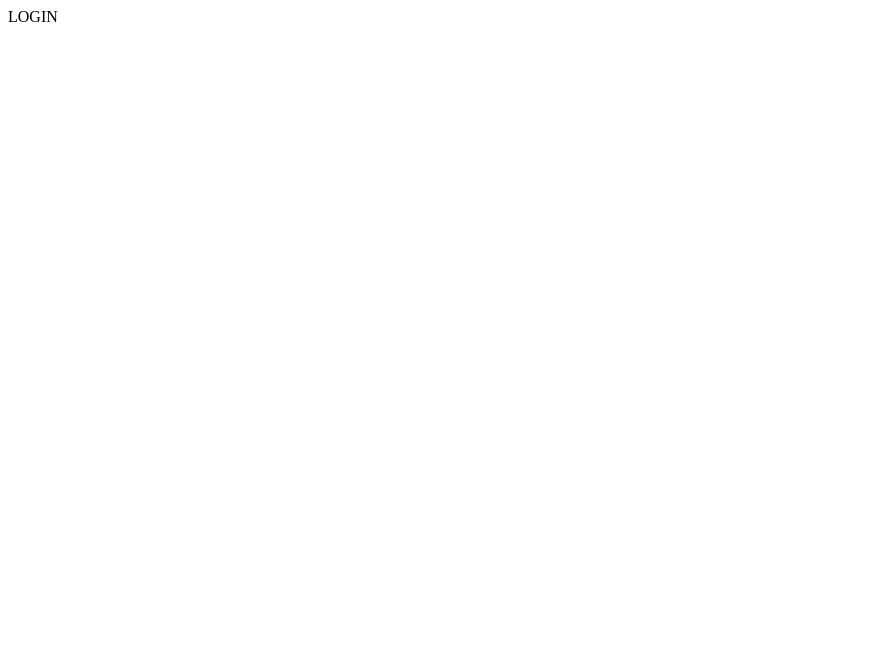
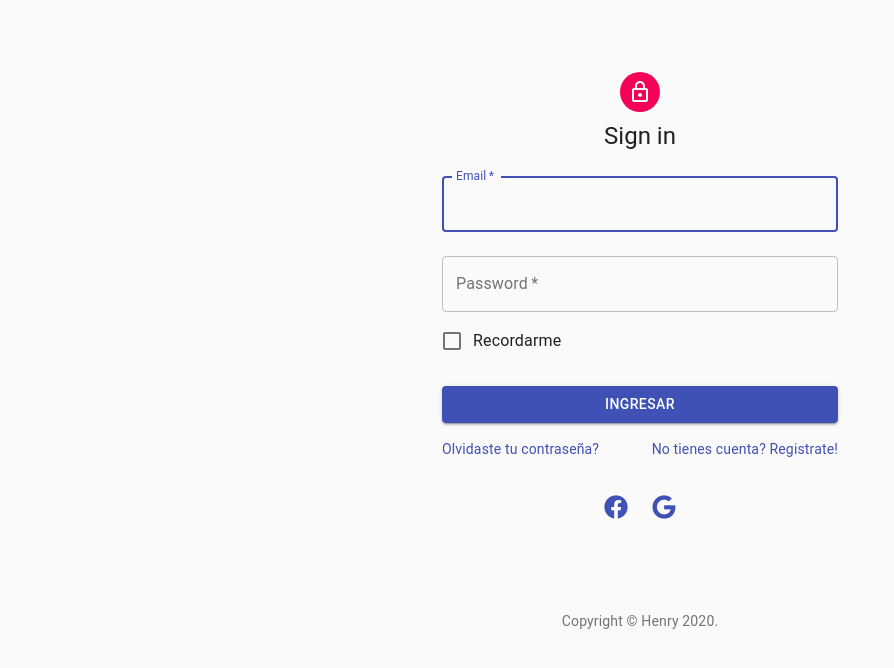
Before and after one commit to dierodz/henry-app, a React (Create React App) app in the folder client/: page /auth/login in a window 1280 px wide. Shown: the top 668 px of the page, without its empty margins (0-894 px from the left). Built offline with nearby package versions, Linux system fonts and the light colour scheme.

Commit message:
add Login page

```diff
--- a/client/package.json
+++ b/client/package.json
@@ -3,12 +3,14 @@
   "version": "0.1.0",
   "private": true,
   "dependencies": {
+    "@fortawesome/fontawesome-free": "^5.15.0",
     "@material-ui/core": "^4.11.0",
     "@material-ui/icons": "^4.9.1",
     "@testing-library/jest-dom": "^4.2.4",
     "@testing-library/react": "^9.5.0",
     "@testing-library/user-event": "^7.2.1",
     "axios": "^0.20.0",
+    "formik": "^2.1.6",
     "node-sass": "^4.14.1",
     "react": "^16.13.1",
     "react-dom": "^16.13.1",
--- a/client/src/pages/auth/LoginScreen.js
+++ b/client/src/pages/auth/LoginScreen.js
@@ -1,7 +1,171 @@
-import React from "react";
+import React from 'react';
+import Avatar from '@material-ui/core/Avatar';
+import Button from '@material-ui/core/Button';
+import CssBaseline from '@material-ui/core/CssBaseline';
+import TextField from '@material-ui/core/TextField';
+import FormControlLabel from '@material-ui/core/FormControlLabel';
+import Checkbox from '@material-ui/core/Checkbox';
+import Link from '@material-ui/core/Link';
+import Grid from '@material-ui/core/Grid';
+import Box from '@material-ui/core/Box';
+import LockOutlinedIcon from '@material-ui/icons/LockOutlined';
+import Typography from '@material-ui/core/Typography';
+import { makeStyles } from '@material-ui/core/styles';
+import Container from '@material-ui/core/Container';
+import IconButton from '@material-ui/core/IconButton';
+import Icon from '@material-ui/core/Icon';
+import { useFormik } from "formik";
 
-const LoginScreen = () => {
-  return <div>LOGIN</div>;
-};
 
-export default LoginScreen;
+const useStyles = makeStyles((theme) => ({
+  paper: {
+    marginTop: theme.spacing(8),
+    display: 'flex',
+    flexDirection: 'column',
+    alignItems: 'center',
+  },
+  avatar: {
+    margin: theme.spacing(1),
+    backgroundColor: theme.palette.secondary.main,
+  },
+  form: {
+    width: '100%', // Fix IE 11 issue.
+    marginTop: theme.spacing(1),
+  },
+  submit: {
+    margin: theme.spacing(3, 0, 2),
+  },
+  icons:{
+    margin:theme.spacing(3, 0, 2)
+  }
+}));
+
+export default function LoginScreen() {
+  const classes = useStyles();
+
+  const formik = useFormik({
+    initialValues: {
+      email: "",
+      password: "",
+    },
+    validate() {
+      const errors = {};
+      if (formik.touched.email && !formik.values.email) {
+        errors.email = "Required";
+      } else if (
+        !/^[A-Z0-9._%+-]+@[A-Z0-9.-]+\.[A-Z]{2,4}$/i.test(formik.values.email)
+      ) {
+        errors.email = "Invalid email address";
+      }
+      if (formik.touched.password && !formik.values.password) {
+        errors.password = "Required";
+      } else if (formik.values.password.length <= 8) {
+        errors.password = "Must be more than 8 characters";
+      }
+      return errors;},
+    onSubmit: async (values) => {
+      alert(values.email + values.password)
+      //descomentar al conectar
+
+      /* try {
+        await loginWithEmail(values.email, values.password);
+        history.push("/");
+      } catch { } */
+    }
+  });
+
+
+  return (
+    <Container component="main" maxWidth="xs">
+      <CssBaseline />
+      <div className={classes.paper}>
+        <Avatar className={classes.avatar}>
+          <LockOutlinedIcon />
+        </Avatar>
+        <Typography component="h1" variant="h5">
+          Sign in
+        </Typography>
+        <form className={classes.form} onSubmit={formik.handleSubmit}>
+          <TextField
+            variant="outlined"
+            margin="normal"
+            required
+            fullWidth
+            id="email"
+            label="Email"
+            name="email"
+            autoComplete="email"
+            autoFocus
+            onChange={formik.handleChange}
+            error={formik.errors.email?true:false}
+          />
+          <TextField
+            variant="outlined"
+            margin="normal"
+            required
+            fullWidth
+            name="password"
+            label="Password"
+            type="password"
+            id="password"
+            autoComplete="current-password"
+            onChange={formik.handleChange}
+            error={formik.errors.password?true:false}
+          />
+          <FormControlLabel
+            control={<Checkbox value="remember" color="primary" />}
+            label="Recordarme"
+          />
+          <Button
+            type="submit"
+            fullWidth
+            variant="contained"
+            color="primary"
+            className={classes.submit}
+          >
+            Ingresar
+          </Button>
+          <Grid container>
+            <Grid item xs>
+              <Link href="/reset" variant="body2">
+                Olvidaste tu contraseña?
+              </Link>
+            </Grid>
+            <Grid item>
+              <Link href="/auth/register" variant="body2">
+                No tienes cuenta? Registrate!
+              </Link>
+            </Grid>
+          </Grid>
+          <Grid
+            container
+            direction="row"
+            justify="space-around"
+            alignItems="center">
+            <Grid
+              item
+              className={classes.icons}
+              >
+                <IconButton onClick={()=>alert("facebook")} color="primary" aria-label="add to shopping cart">
+                  <Icon className="fab fa-facebook" aria-hidden="true" />
+                </IconButton>
+                <IconButton onClick={()=>alert("Google")} color="primary">
+                  <Icon className="fab fa-google" aria-hidden="true" />
+                </IconButton>
+            </Grid>
+           </Grid>
+        </form>
+      </div>
+      <Box mt={8}>
+        <Typography variant="body2" color="textSecondary" align="center">
+        {'Copyright © '}
+          <Link color="inherit" href="https://www.soyhenry.com/">
+            Henry
+          </Link>{' '}
+        {new Date().getFullYear()}
+        {'.'}
+      </Typography>
+      </Box>
+    </Container>
+  );
+}
--- a/client/src/styles/base/_base.scss
+++ b/client/src/styles/base/_base.scss
@@ -0,0 +1 @@
+@import url("https://use.fontawesome.com/releases/v5.14.0/css/all.css");
```
Also changed, not shown: 1 other file (tests, documents, lock files or other folders).
